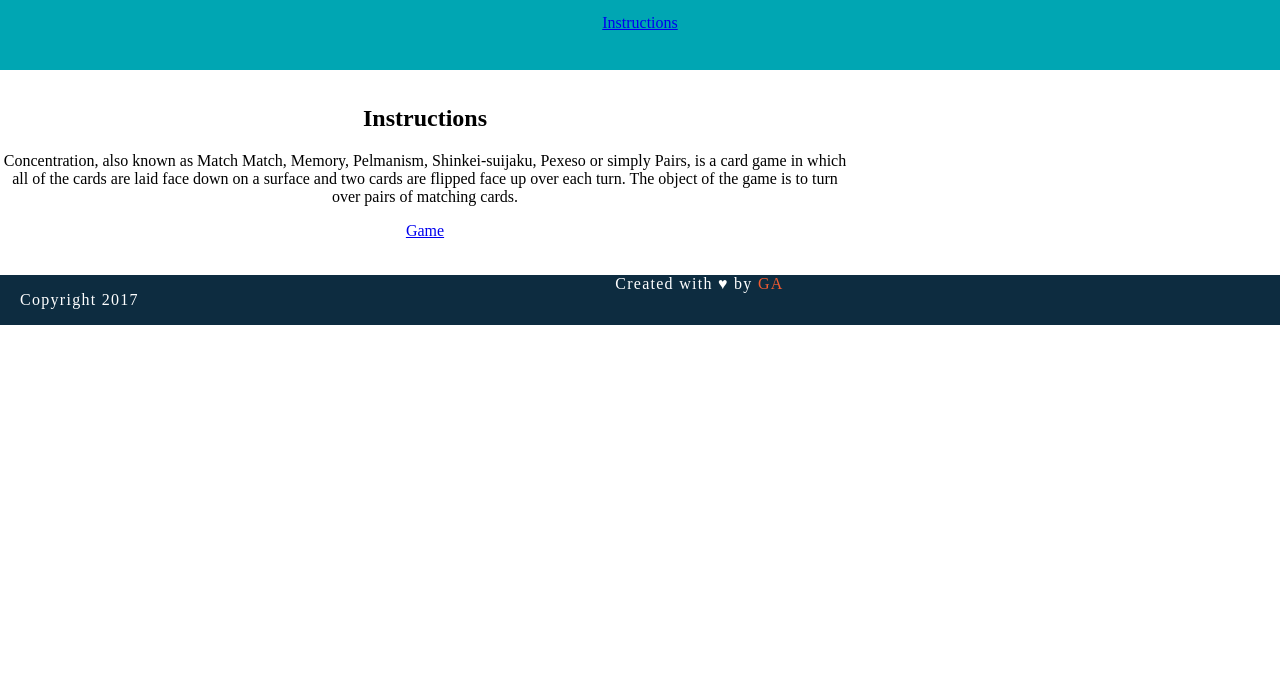
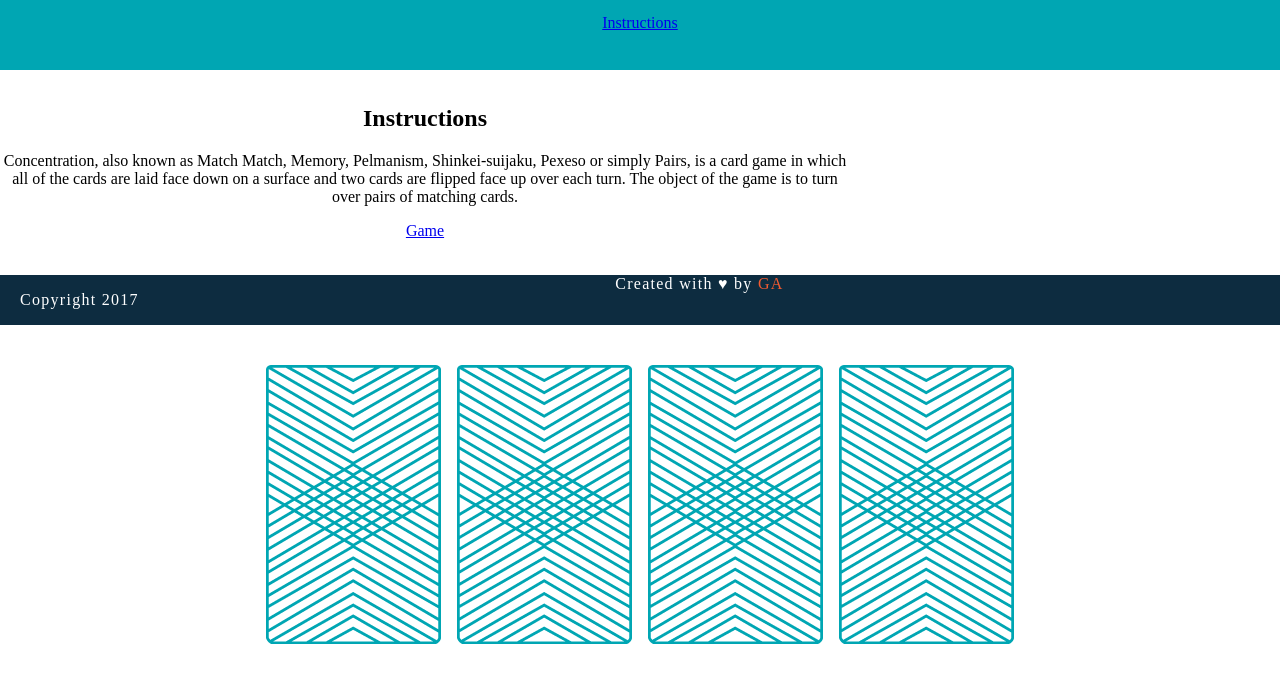
Before and after one commit to troyoram/wdi-fundamentals-memorygame, a plain HTML site: page memory_game/index.html in a window 1280 px wide. Shown: the part 59-742 px from the top of the page. Drawn offline with Linux system fonts and the light colour scheme; a web font is replaced by a local one.

Commit message:
created game logic

```diff
--- a/memory_game/index.html
+++ b/memory_game/index.html
@@ -27,7 +27,7 @@
       Created with &hearts; by <span class="name">GA</span>
     </p>
   </footer>
-  <div id="game-board class="board clearfix"></div>
+  <div id="game-board" class="board clearfix"></div>
   <script src="js/main.js"></script>
 </body>
 </html>
--- a/memory_game/js/main.js
+++ b/memory_game/js/main.js
@@ -56,7 +56,7 @@ const createBoard = function () {
 		cardElement.setAttribute('src', 'images/back.png')
 		cardElement.setAttribute('data-id', i)
 		cardElement.addEventListener('click', flipCard)
-		cardLayout.appendChild(cardElement)
+		document.getElementById('game-board').appendChild(cardElement)
 	}
 }
 
```
